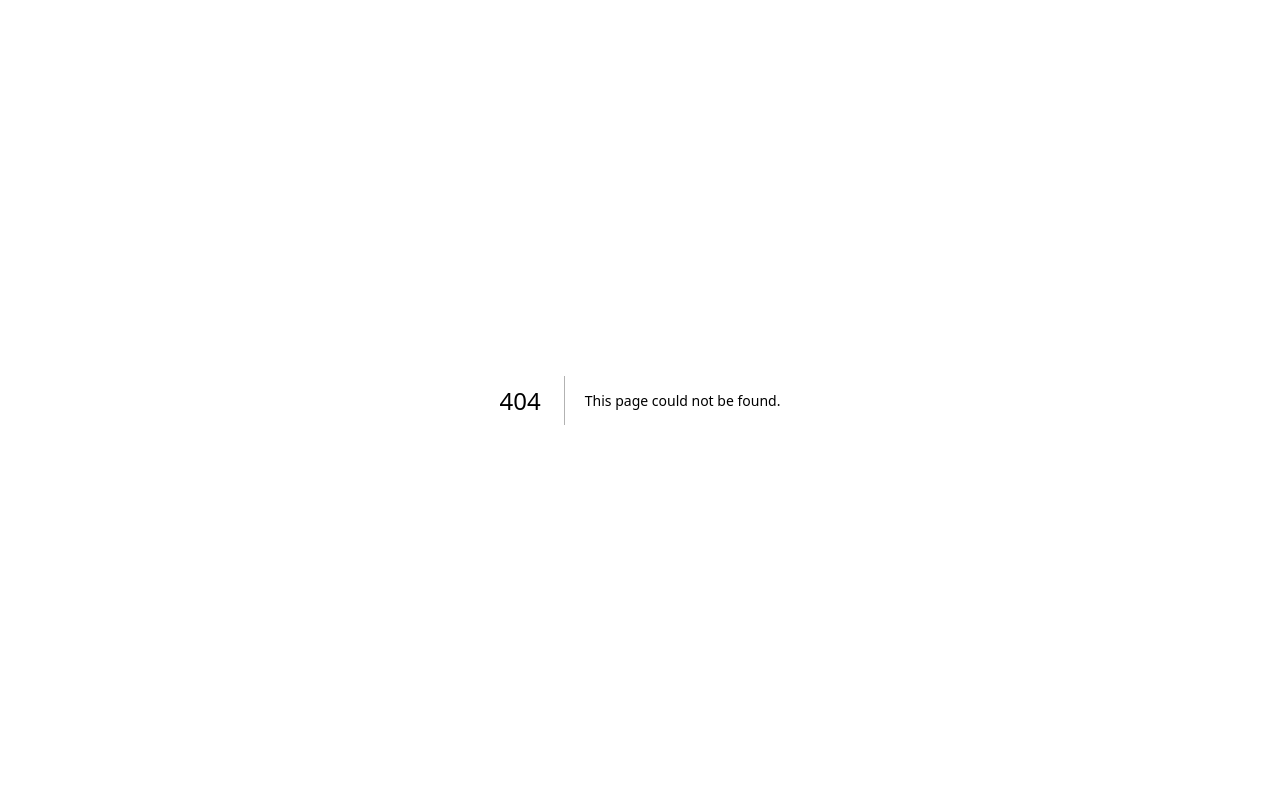
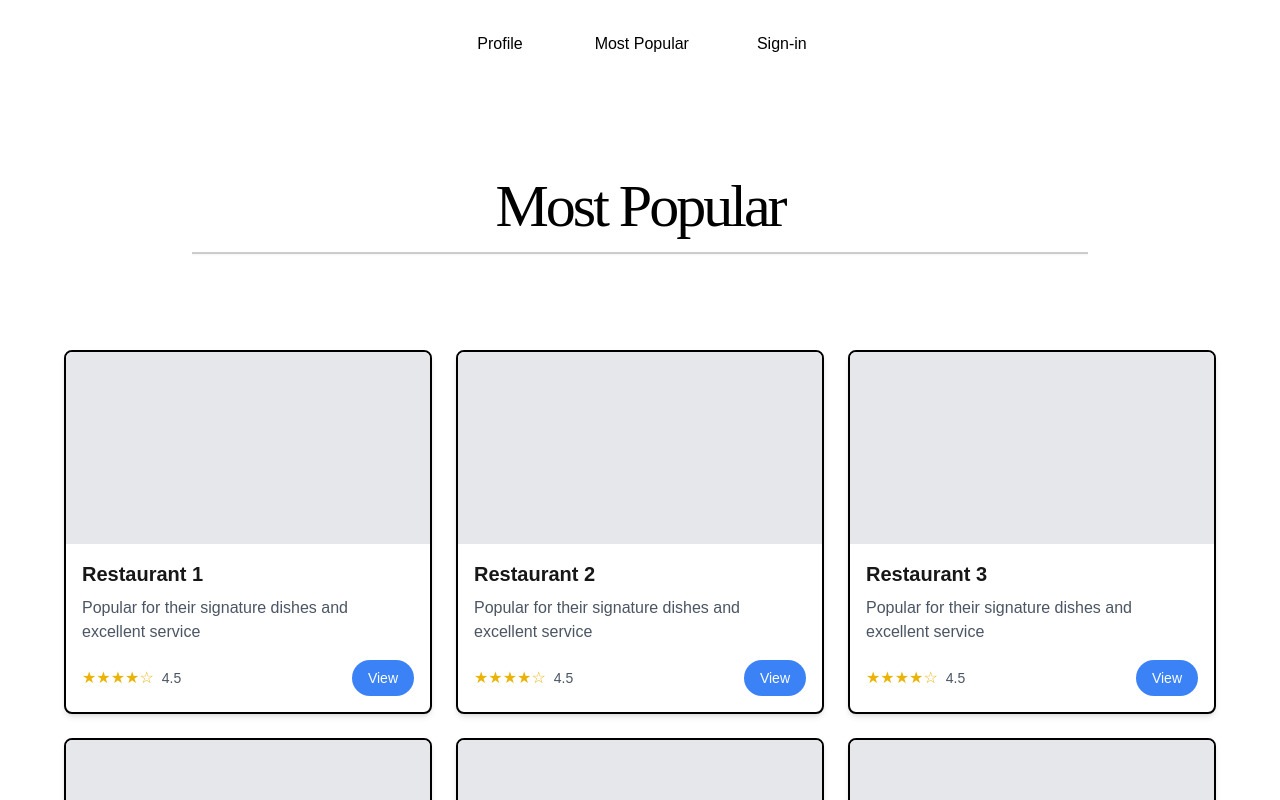
Before and after one commit to GDSC-UCD-Cohort-24-25/RMR_Project, a Next.js app: page /mostpopular in a window 1280 px wide. Before the commit this address had no page. Shown: the top 800 px of the page. Built offline with nearby package versions, Linux system fonts and the light colour scheme.

Commit message:
popular page done

```diff
--- a/app/components/Header.tsx
+++ b/app/components/Header.tsx
@@ -7,8 +7,8 @@ export const Header: React.FC = () => {
   const router = useRouter();
 
   const navLinks = [
-    { text: "Profile", isButton: false, path: "/profile" },
-    { text: "Most Popular", isButton: false, path: "/popular"},
+    { text: "Profile", isButton: false, path: "/Profile" },
+    { text: "Most Popular", isButton: false, path: "/mostpopular"}, // This should match the folder name
     { text: "Sign-in", isButton: true, path: "/signin" }
   ];
 
--- /dev/null
+++ b/app/data/popular.ts
@@ -0,0 +1,80 @@
+export const popularRestaurants = [
+  {
+    id: 1,
+    name: "La Trattoria",
+    rating: 4.8,
+    reviews: 357,
+    description: "Authentic Italian cuisine with handmade pasta and wood-fired pizzas",
+    cuisine: "Italian",
+    priceRange: "$$$",
+    address: "123 Main St, Anytown, CA",
+    imageUrl: "/images/restaurants/italian.jpg",
+    popularDishes: ["Margherita Pizza", "Fettuccine Alfredo", "Tiramisu"],
+    tags: ["Italian", "Pasta", "Pizza"]
+  },
+  {
+    id: 2,
+    name: "Sushi Palace",
+    rating: 4.7,
+    reviews: 289,
+    description: "Premium sushi and Japanese delicacies prepared by master chefs",
+    cuisine: "Japanese",
+    priceRange: "$$$$",
+    address: "456 Ocean Ave, Bayview, CA",
+    imageUrl: "/images/restaurants/sushi.jpg",
+    popularDishes: ["Dragon Roll", "Omakase Selection", "Wagyu Beef"],
+    tags: ["Japanese", "Sushi", "Seafood"]
+  },
+  {
+    id: 3,
+    name: "Burger Joint",
+    rating: 4.6,
+    reviews: 412,
+    description: "Gourmet burgers made with locally sourced beef and fresh ingredients",
+    cuisine: "American",
+    priceRange: "$$",
+    address: "789 Maple Dr, Downtown, CA",
+    imageUrl: "/images/restaurants/burger.jpg",
+    popularDishes: ["Classic Cheeseburger", "Truffle Fries", "Milkshakes"],
+    tags: ["American", "Burgers", "Fast Casual"]
+  },
+  {
+    id: 4,
+    name: "Spice Garden",
+    rating: 4.5,
+    reviews: 325,
+    description: "Authentic Indian cuisine with rich flavors and aromatic spices",
+    cuisine: "Indian",
+    priceRange: "$$",
+    address: "101 Spice Blvd, Hillcrest, CA",
+    imageUrl: "/images/restaurants/indian.jpg",
+    popularDishes: ["Butter Chicken", "Garlic Naan", "Mango Lassi"],
+    tags: ["Indian", "Spicy", "Vegetarian-friendly"]
+  },
+  {
+    id: 5,
+    name: "Taco Fiesta",
+    rating: 4.4,
+    reviews: 278,
+    description: "Traditional Mexican street food with a modern twist",
+    cuisine: "Mexican",
+    priceRange: "$$",
+    address: "567 Salsa St, Westside, CA",
+    imageUrl: "/images/restaurants/mexican.jpg",
+    popularDishes: ["Street Tacos", "Queso Fundido", "Churros"],
+    tags: ["Mexican", "Tacos", "Margaritas"]
+  },
+  {
+    id: 6,
+    name: "Golden Dragon",
+    rating: 4.3,
+    reviews: 341,
+    description: "Authentic Chinese cuisine featuring dim sum and Sichuan specialties",
+    cuisine: "Chinese",
+    priceRange: "$$",
+    address: "888 Lucky Ave, Chinatown, CA",
+    imageUrl: "/images/restaurants/chinese.jpg",
+    popularDishes: ["Peking Duck", "Dim Sum Platter", "Kung Pao Chicken"],
+    tags: ["Chinese", "Dim Sum", "Sichuan"]
+  }
+];
--- /dev/null
+++ b/app/mostpopular/page.tsx
@@ -0,0 +1,60 @@
+"use client";
+import React from "react";
+import { Header } from '../components/Header';
+import { useRouter } from 'next/navigation';
+
+export default function MostPopularPage() {
+  const router = useRouter();
+
+  return (
+    <div className="min-h-screen bg-white">
+      <Header />
+
+      <main className="container mx-auto px-4 py-8">
+        <div className="w-full max-w-4xl mx-auto text-center py-14">
+          <h1 className="nothing-you-could-do-regular text-6xl font-bold tracking-tighter text-black mb-4">
+            Most Popular
+          </h1>
+          <div className="w-full h-0.5 bg-black/20 shadow-sm mb-10" />
+        </div>
+
+        {/* Popular restaurants section */}
+        <div className="max-w-6xl mx-auto">
+          <div className="grid grid-cols-1 md:grid-cols-2 lg:grid-cols-3 gap-6">
+            {/* Sample restaurant cards */}
+            {[1, 2, 3, 4, 5, 6].map((item) => (
+              <div key={item} className="bg-white rounded-lg border-2 border-black shadow-md overflow-hidden">
+                <div className="h-48 bg-gray-200"></div>
+                <div className="p-4">
+                  <h3 className="font-bold text-xl mb-2">Restaurant {item}</h3>
+                  <p className="text-gray-600">Popular for their signature dishes and excellent service</p>
+                  <div className="mt-4 flex justify-between items-center">
+                    <div className="flex items-center">
+                      <span className="text-yellow-500">★★★★☆</span>
+                      <span className="ml-2 text-sm text-gray-600">4.5</span>
+                    </div>
+                    <button
+                      onClick={() => console.log(`View Restaurant ${item}`)}
+                      className="px-4 py-2 bg-blue-500 text-white rounded-full text-sm hover:bg-blue-600 transition-colors"
+                    >
+                      View
+                    </button>
+                  </div>
+                </div>
+              </div>
+            ))}
+          </div>
+        </div>
+
+        <div className="mt-10 text-center">
+          <button
+            className="px-6 py-2 bg-blue-500 text-white rounded-full text-sm font-medium hover:bg-blue-600 transition-colors"
+            onClick={() => router.back()}
+          >
+            Back
+          </button>
+        </div>
+      </main>
+    </div>
+  );
+}
```
